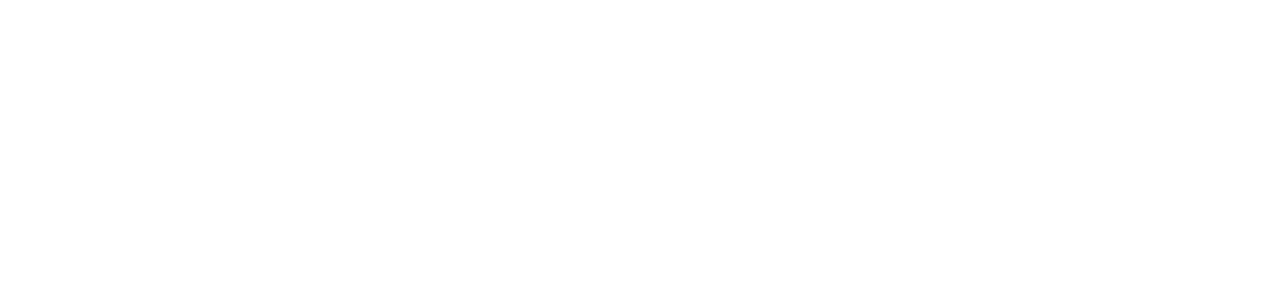
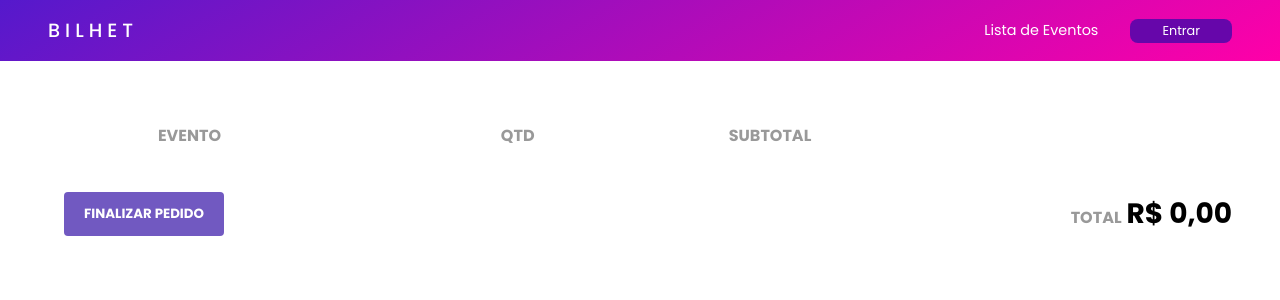
Before and after one commit to And1zera/DevSoft-Unimetrocamp, a React (Create React App) app in the folder frontend/: page /bilhet/cart in a window 1280 px wide. Shown: the top 300 px of the page. Built offline with nearby package versions, Linux system fonts and the light colour scheme.

Commit message:
Implemented page cart

```diff
--- /dev/null
+++ b/frontend/src/pages/Cart/index.tsx
@@ -0,0 +1,133 @@
+import React from 'react';
+import {
+  MdAddCircleOutline,
+  MdDelete,
+  MdRemoveCircleOutline,
+} from 'react-icons/md';
+import { Header } from '../../components/Header';
+import { useCart } from '../../hooks/useCart';
+import { Product } from '../../interfaces';
+import { formatPrice } from '../../utils/format';
+import { Container, ProductTable, Total, Back } from './styles';
+
+export function Cart(): JSX.Element {
+  const { cart, removeProduct, updatedProductAmount } = useCart();
+
+  const cartFormatted = cart.map(product => ({
+    ...product,
+    halfPriceFormatted: formatPrice(product.halfPrice),
+    fullPriceFormatted: formatPrice(product.fullPrice),
+    subTotal: formatPrice(product.fullPrice * product.qtd),
+  }));
+
+  const total = formatPrice(
+    cart.reduce((sumTotal, product) => {
+      sumTotal += product.fullPrice * product.qtd;
+      return sumTotal;
+    }, 0)
+  );
+
+  const handleProductIncrement = (product: Product) => {
+    const incrementArguments = {
+      productId: product.id,
+      qtd: product.qtd + 1,
+    };
+
+    updatedProductAmount(incrementArguments);
+  };
+
+  const handleProductDecrement = (product: Product) => {
+    const decrementArguments = {
+      productId: product.id,
+      qtd: product.qtd - 1,
+    };
+    updatedProductAmount(decrementArguments);
+  };
+
+  const handleRemoveProduct = (productId: number) => {
+    removeProduct(productId);
+  };
+
+  return (
+    <>
+      <Header isColorActive>
+        <Back to="/bilhet/events" className="back">
+          Lista de Eventos
+        </Back>
+      </Header>
+      <Container>
+        <ProductTable>
+          <thead>
+            <tr>
+              <th aria-label="product image" />
+              <th>EVENTO</th>
+              <th>QTD</th>
+              <th>SUBTOTAL</th>
+              <th aria-label="delete icon" />
+            </tr>
+          </thead>
+          <tbody>
+            {cartFormatted.map(product => (
+              <tr key={product.id}>
+                <td>
+                  <img src={product.image} alt={product.title} />
+                </td>
+                <td>
+                  <strong>{product.title}</strong>
+                  <div>
+                    <span>Inteira: {product.fullPriceFormatted}</span>
+                    <span>Meia: {product.halfPriceFormatted}</span>
+                  </div>
+                  <button type="button" className="btn-modal">
+                    Informar Participantes
+                  </button>
+                  <button type="button" className="btn-modal">
+                    Forma de Pagamento
+                  </button>
+                </td>
+                <td>
+                  <div>
+                    <button
+                      type="button"
+                      disabled={product.qtd <= 1}
+                      onClick={() => handleProductDecrement(product)}
+                    >
+                      <MdRemoveCircleOutline size={20} />
+                    </button>
+                    <input type="text" readOnly value={product.qtd} />
+                    <button
+                      type="button"
+                      onClick={() => handleProductIncrement(product)}
+                    >
+                      <MdAddCircleOutline size={20} />
+                    </button>
+                  </div>
+                </td>
+                <td>
+                  <strong>{product.subTotal}</strong>
+                </td>
+                <td>
+                  <button type="button">
+                    <MdDelete
+                      size={20}
+                      onClick={() => handleRemoveProduct(product.id)}
+                    />
+                  </button>
+                </td>
+              </tr>
+            ))}
+          </tbody>
+        </ProductTable>
+
+        <footer>
+          <button type="button">Finalizar pedido</button>
+
+          <Total>
+            <span>TOTAL</span>
+            <strong>{total}</strong>
+          </Total>
+        </footer>
+      </Container>
+    </>
+  );
+}
--- /dev/null
+++ b/frontend/src/pages/Cart/styles.ts
@@ -0,0 +1,153 @@
+import styled from 'styled-components';
+import { darken, lighten } from 'polished';
+import { Link } from 'react-router-dom';
+
+export const Container = styled.div`
+  padding: 0 3rem;
+  margin: 3rem 0;
+  background: var(--white);
+  border-radius: 4px;
+
+  footer {
+    margin-top: 30px;
+    display: flex;
+    justify-content: space-between;
+    align-items: center;
+
+    button {
+      background: #7159c1;
+      color: var(--white);
+      border: 0;
+      border-radius: 4px;
+      padding: 12px 20px;
+      margin: 0 1rem;
+      font-weight: bold;
+      text-transform: uppercase;
+      transition: background 0.2s;
+
+      &:hover {
+        background: ${darken(0.06, '#7159c1')};
+      }
+    }
+  }
+`;
+
+export const ProductTable = styled.table`
+  width: 100%;
+
+  thead th {
+    color: #999;
+    text-align: left;
+    padding: 12px;
+  }
+
+  tbody td {
+    padding: 12px;
+    border-bottom: 1px solid #eee;
+  }
+
+  > div {
+    display: flex;
+    align-items: center;
+  }
+
+  img {
+    height: 100px;
+    width: 180px;
+  }
+
+  strong {
+    color: #333;
+    display: block;
+  }
+
+  span {
+    display: block;
+    margin-top: 5px;
+    font-size: 1rem;
+    font-weight: 500;
+    & + span {
+      margin-left: 0.5rem;
+    }
+  }
+
+  div {
+    display: flex;
+    align-items: center;
+
+    input {
+      border: 1px solid #ddd;
+      border-radius: 4px;
+      color: #666;
+      padding: 6px;
+      width: 50px;
+    }
+  }
+
+  .btn-modal {
+    color: var(--body);
+    font-size: 1rem;
+    border: 0;
+    padding: 0;
+
+    & + button {
+      margin-left: 1rem;
+    }
+
+    &:hover {
+      color: ${darken(0.06, '#5519cc')};
+    }
+  }
+
+  button {
+    background: none;
+    border: 0;
+
+    padding: 6px;
+
+    svg {
+      color: #5519cc;
+      transition: color 0.2s;
+    }
+
+    &:hover {
+      svg {
+        color: ${darken(0.06, '#5519cc')};
+      }
+    }
+
+    &:disabled {
+      svg {
+        color: ${lighten(0.25, '#5519cc')};
+        cursor: not-allowed;
+      }
+    }
+  }
+`;
+
+export const Total = styled.div`
+  display: flex;
+  align-items: baseline;
+
+  span {
+    color: #999;
+    font-weight: bold;
+  }
+
+  strong {
+    font-size: 28px;
+    margin-left: 5px;
+  }
+`;
+
+export const Back = styled(Link)`
+  color: var(--white);
+  text-decoration: none;
+  font-size: 0.9rem;
+
+  transition: filter 0.2s;
+
+  &:hover {
+    filter: brightness(0.9);
+  }
+`;
--- a/frontend/src/routes/index.tsx
+++ b/frontend/src/routes/index.tsx
@@ -1,5 +1,6 @@
 import React from 'react';
 import { Switch, Route } from 'react-router-dom';
+import { Cart } from '../pages/Cart';
 import { Events } from '../pages/Events';
 import { Home } from '../pages/Home';
 
@@ -8,6 +9,7 @@
     <Switch>
       <Route exact path="/" component={Home} />
       <Route exact path="/bilhet/events" component={Events} />
+      <Route exact path="/bilhet/cart" component={Cart} />
     </Switch>
   );
 }
```
